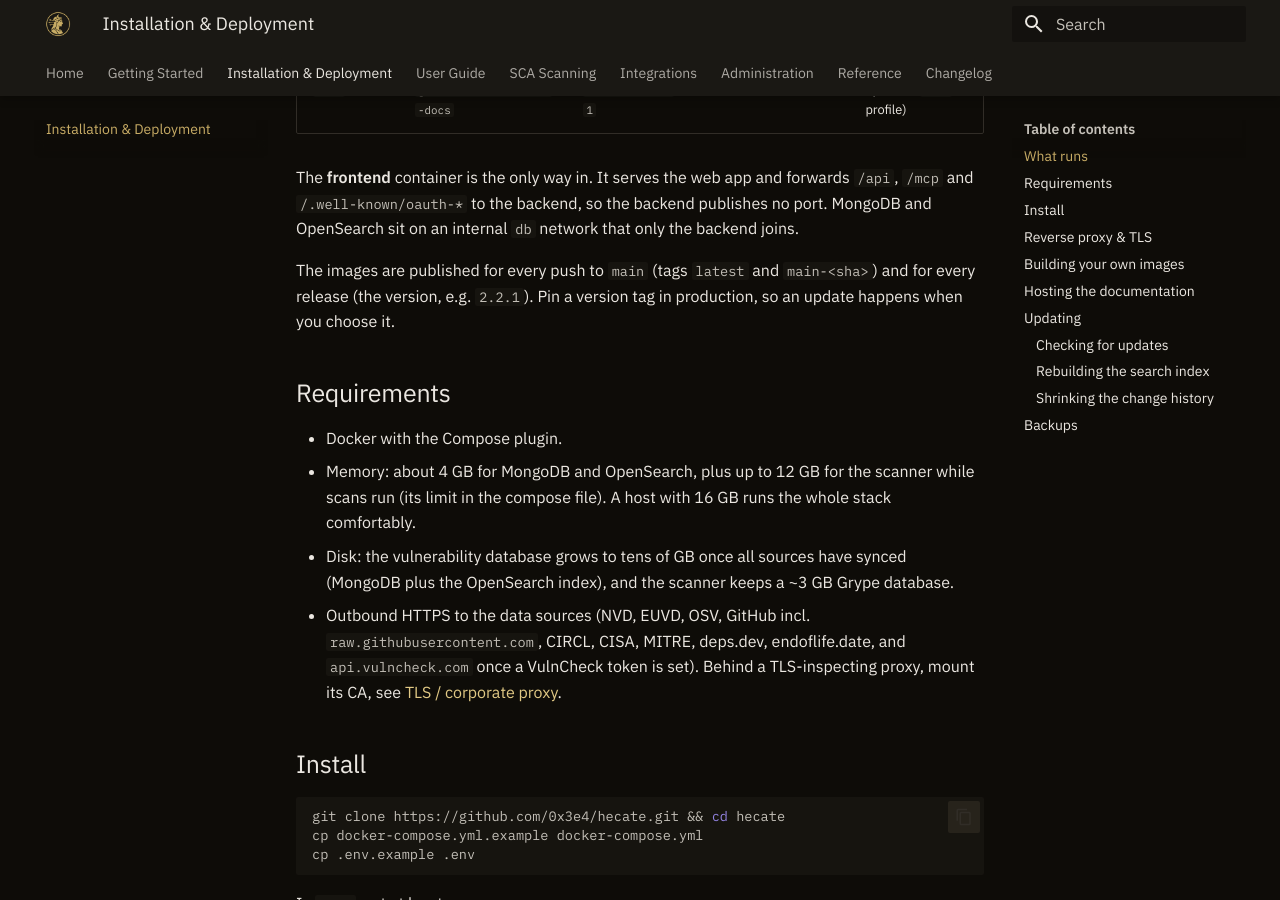
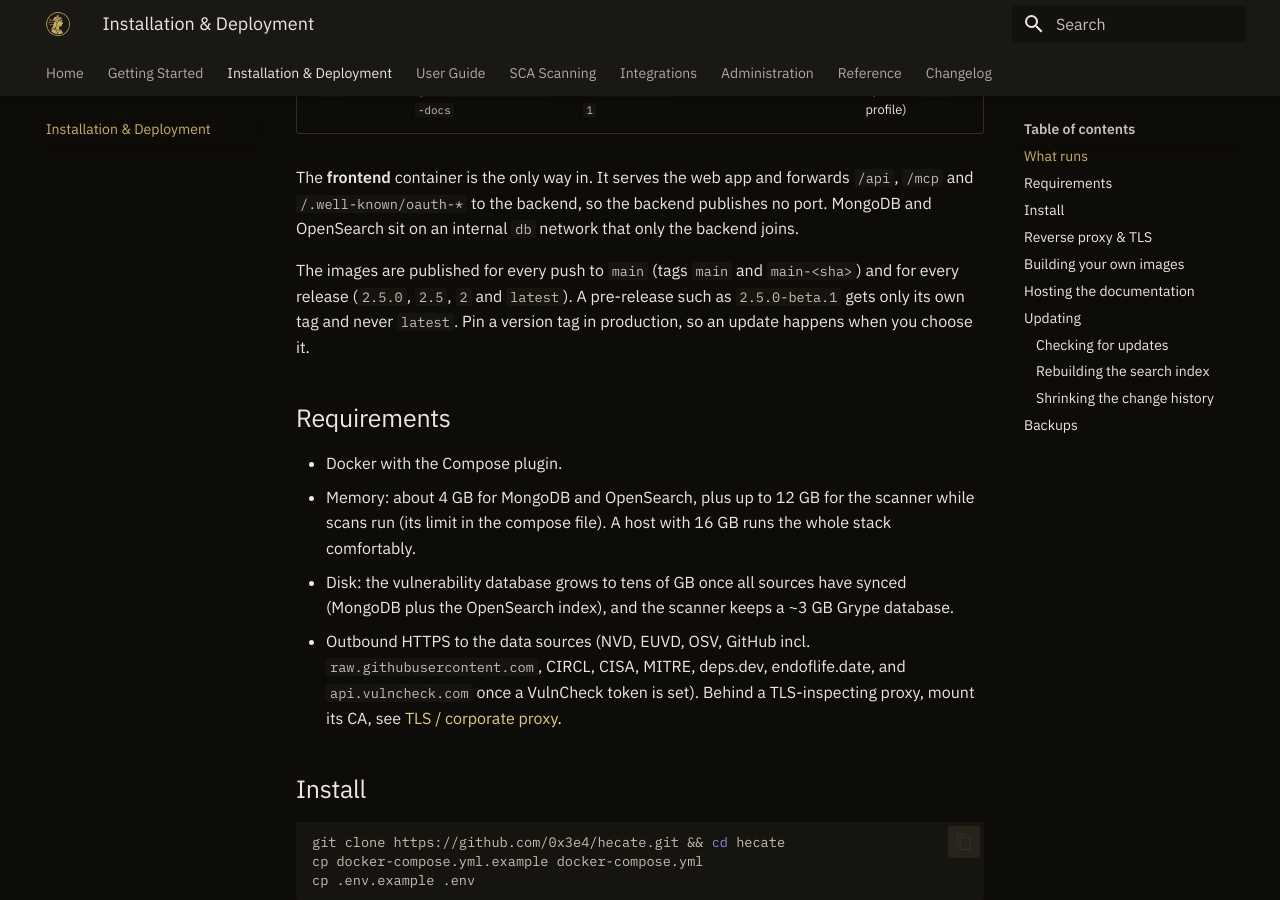
Before and after one commit to 0x3e4/hecate, an MkDocs documentation site: the page built from docs/deployment.md, in a window 1280 px wide and 900 px high, scrolled down 775 px. Built offline with MkDocs 1.6.1 and Material for MkDocs 9.7.7, drawn with Linux system fonts in a browser that asks for light colours.

Commit message:
ci: latest follows releases, not main
latest is set only by a stable semver tag (no '-' in the tag); main and
main-<sha> keep following main. Documented in SECURITY.md, deployment,
architecture and the README, with a changelog entry for the pre-release
images as well.

```diff
--- a/docs/deployment.md
+++ b/docs/deployment.md
@@ -21,9 +21,9 @@ The **frontend** container is the only way in. It serves the web app and forward
 `/.well-known/oauth-*` to the backend, so the backend publishes no port. MongoDB and OpenSearch sit on
 an internal `db` network that only the backend joins.
 
-The images are published for every push to `main` (tags `latest` and `main-<sha>`) and for every
-release (the version, e.g. `2.2.1`). Pin a version tag in production, so an update happens when you
-choose it.
+The images are published for every push to `main` (tags `main` and `main-<sha>`) and for every
+release (`2.5.0`, `2.5`, `2` and `latest`). A pre-release such as `2.5.0-beta.1` gets only its own
+tag and never `latest`. Pin a version tag in production, so an update happens when you choose it.
 
 ## Requirements
 
```
Also changed, not shown: CHANGELOG.md (+1 -0 lines), README.md (+1 -1 lines), SECURITY.md (+3 -2 lines), docs/architecture.md (+3 -2 lines), 1 other file.
